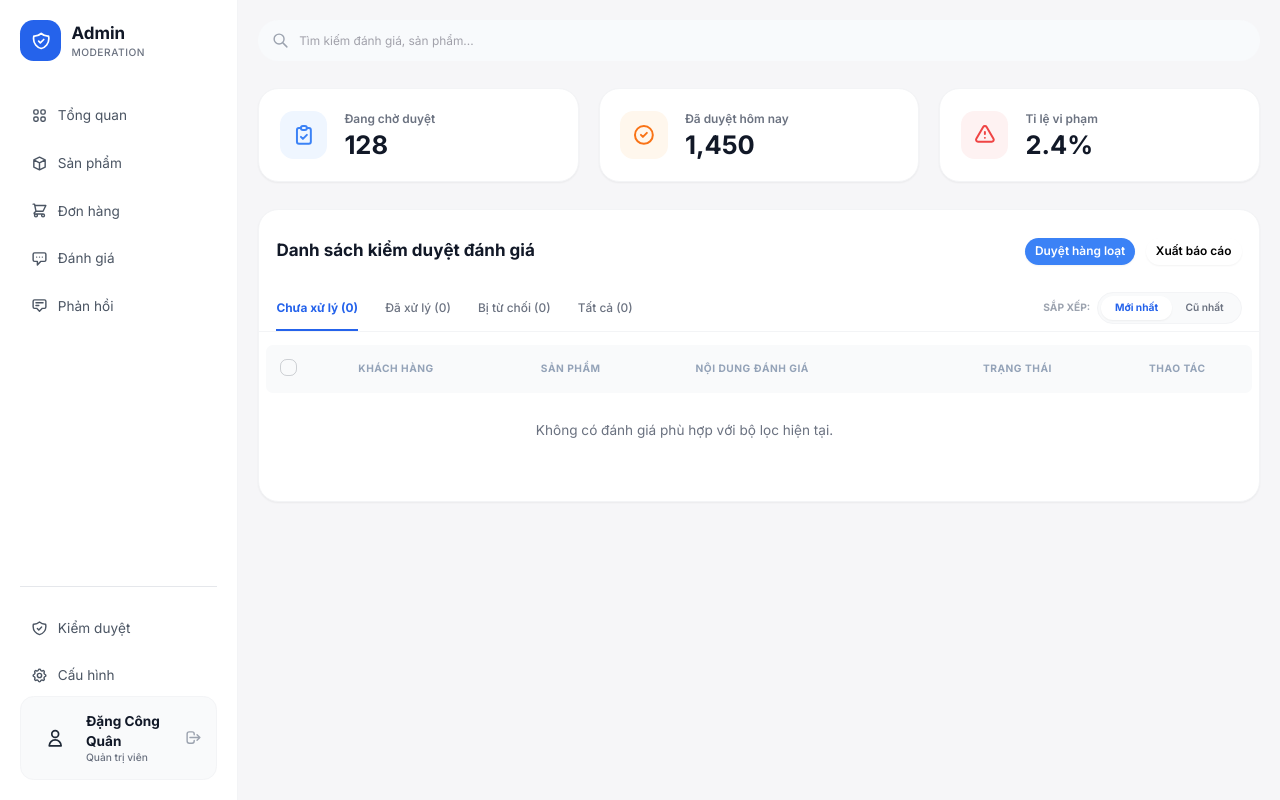
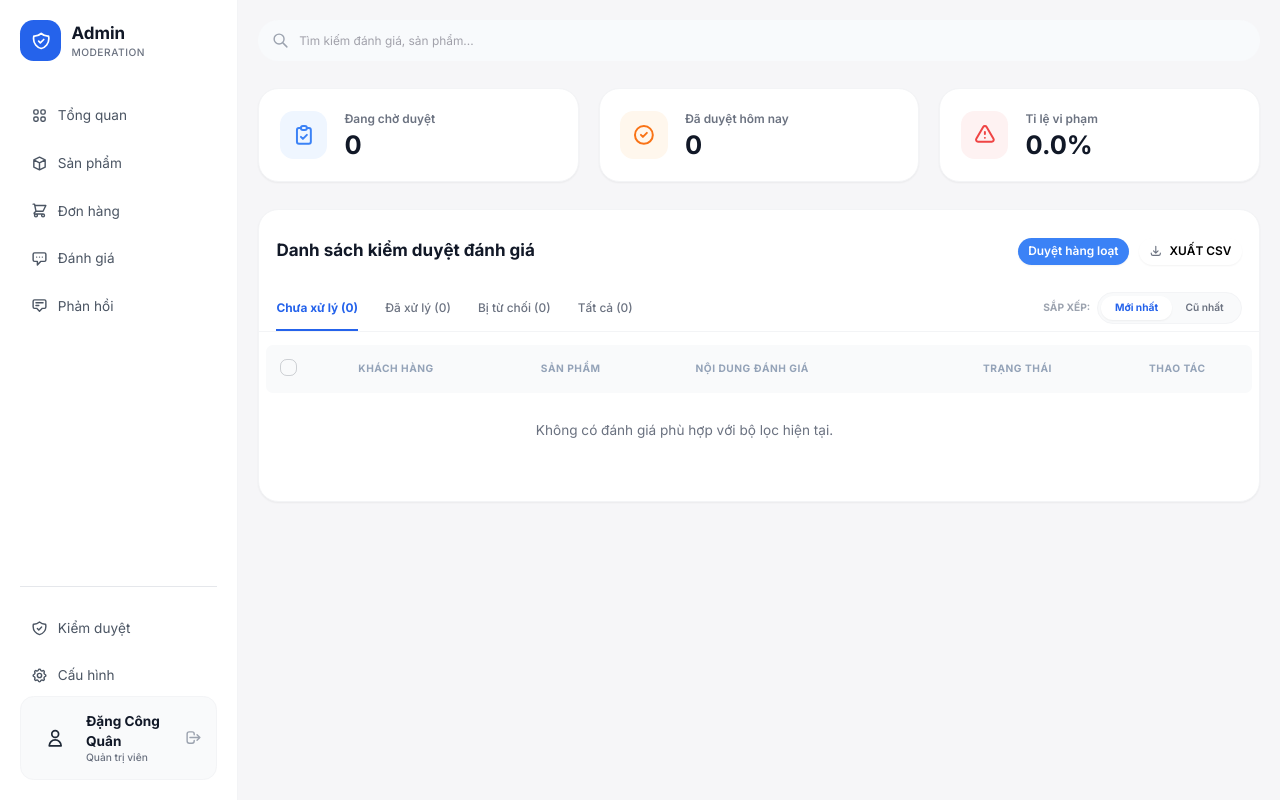
Before and after one commit to CFRMS-Project/CFRMS, a Node server app: template views/admin/pages/feedbacks/index.pug in a window 1280 px wide. Run offline with Node 20, Linux system fonts and the light colour scheme; the template is opened without the code that fills it, so the values that code supplies are empty; some libraries are stand-ins or nearby versions.

Commit message:
fix(admin): [CPC-7] fix feedback ui and add export csv

```diff
--- a/public/admin/js/script.js
+++ b/public/admin/js/script.js
@@ -8,7 +8,7 @@
   const closeBtns = modal.querySelectorAll(".modal-close-btn");
   closeBtns.forEach((btn) => {
     btn.addEventListener("click", () => {
-      modal.classList.add("hidden");
+      modal.style.display = "none";
     });
   });
 
@@ -16,25 +16,48 @@
   modal.addEventListener("click", (e) => {
     const modalContent = modal.querySelector(".bg-white");
     if (modalContent && !modalContent.contains(e.target)) {
-      modal.classList.add("hidden");
+      modal.style.display = "none";
     }
   });
 
   // 1. Quản lý Checkboxes
   const checkAll = document.querySelector("input[name='checkall']");
-  const checkItems = document.querySelectorAll("input[name='id']");
+
+  function getCheckItems() {
+    return Array.from(document.querySelectorAll("input[name='id']"));
+  }
+
+  function updateCheckAllState() {
+    const checkItems = getCheckItems();
+    if (!checkAll || checkItems.length === 0) return;
+    const checkedCount = checkItems.filter(cb => cb.checked).length;
+    if (checkedCount === 0) {
+      checkAll.checked = false;
+      checkAll.indeterminate = false;
+    } else if (checkedCount === checkItems.length) {
+      checkAll.checked = true;
+      checkAll.indeterminate = false;
+    } else {
+      checkAll.checked = false;
+      checkAll.indeterminate = true;
+    }
+  }
 
   if (checkAll) {
     checkAll.addEventListener("change", () => {
-      checkItems.forEach((cb) => (cb.checked = checkAll.checked));
+      const checkItems = getCheckItems();
+      checkItems.forEach((cb) => {
+        cb.checked = checkAll.checked;
+      });
+      checkAll.indeterminate = false;
     });
   }
 
-  checkItems.forEach((cb) => {
-    cb.addEventListener("change", () => {
-      const allChecked = Array.from(checkItems).every((item) => item.checked);
-      if (checkAll) checkAll.checked = allChecked;
-    });
+  // Gán sự kiện cho các checkbox hàng
+  document.addEventListener("change", (e) => {
+    if (e.target.matches("input[name='id']")) {
+      updateCheckAllState();
+    }
   });
 
   // 2. Chức năng API
@@ -113,7 +136,11 @@
   // 4. Các nút tương tác trong Modal
   const btnApproveModal = document.getElementById("modal-btn-reply");
   const btnHideModal = document.getElementById("modal-btn-hide");
+  const btnEditReplyModal = document.getElementById("modal-btn-edit-reply");
   const replyInput = document.getElementById("modal-reply-input");
+
+  // Trạng thái chế độ sửa
+  let isEditMode = false;
 
   if (btnApproveModal) {
     btnApproveModal.addEventListener("click", () => {
@@ -129,29 +156,35 @@
   if (btnHideModal) {
     btnHideModal.addEventListener("click", () => {
        if (!currentFeedbackId) return;
-       updateStatus(currentFeedbackId, 'rejected').then(res => {
-         if (res.code === 200) window.location.reload();
-         else alert(res.message || "Lỗi");
-       });
+       if (confirm("Ẩn đánh giá này? Đánh giá sẽ bị đặt thành trạng thái bị từ chối.")) {
+         updateStatus(currentFeedbackId, 'rejected').then(res => {
+           if (res.code === 200) window.location.reload();
+           else alert(res.message || "Lỗi");
+         });
+       }
     });
   }
 
-  const btnDeleteModal = document.getElementById("modal-btn-delete");
-  if (btnDeleteModal) {
-    btnDeleteModal.addEventListener("click", () => {
+  // Nút Sửa phản hồi (chỉ xuất hiện khi APPROVED)
+  if (btnEditReplyModal) {
+    btnEditReplyModal.addEventListener("click", () => {
       if (!currentFeedbackId) return;
-      if (confirm("Bạn có chắc chắn muốn xóa (ẩn hoàn toàn) đánh giá vi phạm này không?")) {
-        fetch(`/admin/feedbacks/delete/${currentFeedbackId}`, {
-          method: 'DELETE',
-        })
-        .then(res => res.json())
-        .then(data => {
-          if (data.code === 200) window.location.reload();
-          else alert(data.message || "Lỗi xóa đánh giá");
-        })
-        .catch(err => {
-          console.error(err);
-          alert("Lỗi kết nối khi xóa");
+      if (!isEditMode) {
+        // Chuyển sang chế độ sửa: mở khóa textarea
+        isEditMode = true;
+        replyInput.disabled = false;
+        replyInput.focus();
+        btnEditReplyModal.innerHTML = `
+          <svg xmlns="http://www.w3.org/2000/svg" class="w-4 h-4" fill="none" viewBox="0 0 24 24" stroke="currentColor">
+            <path stroke-linecap="round" stroke-linejoin="round" stroke-width="2" d="M5 13l4 4L19 7"/>
+          </svg> Lưu phản hồi`;
+      } else {
+        // Lưu phản hồi mới
+        const reply = replyInput.value.trim();
+        if (!reply) { alert("Vui lòng nhập nội dung phản hồi."); return; }
+        updateStatus(currentFeedbackId, 'approved', reply).then(res => {
+          if (res.code === 200) window.location.reload();
+          else alert(res.message || "Lỗi lưu phản hồi");
         });
       }
     });
@@ -165,7 +198,7 @@
       .then((response) => {
         if (response.code === 200) {
           renderModal(response.data);
-          modal.classList.remove("hidden");
+          modal.style.display = "flex";
         } else {
           alert("Lỗi: " + (response.message || "Không tìm thấy"));
         }
@@ -221,25 +254,41 @@
     // Reply Box state
     if (data.reply && data.reply.content) {
       replyInput.value = data.reply.content;
-      replyInput.disabled = true;
+      replyInput.disabled = true; // Khóa mặc định, mở khi nhấn Sửa phản hồi
     } else {
       replyInput.value = "";
       replyInput.disabled = false;
     }
 
-    // Button states
-    const btnApproveModal = document.getElementById("modal-btn-reply");
-    const btnHideModal = document.getElementById("modal-btn-hide");
-    const btnDelModal = document.getElementById("modal-btn-delete");
+    // Reset trạng thái edit mode
+    isEditMode = false;
+    if (btnEditReplyModal) {
+      btnEditReplyModal.innerHTML = `
+        <svg xmlns="http://www.w3.org/2000/svg" class="w-4 h-4" fill="none" viewBox="0 0 24 24" stroke="currentColor">
+          <path stroke-linecap="round" stroke-linejoin="round" stroke-width="2" d="M11 5H6a2 2 0 00-2 2v11a2 2 0 002 2h11a2 2 0 002-2v-5m-1.414-9.414a2 2 0 112.828 2.828L11.828 15H9v-2.828l8.586-8.586z"/>
+        </svg> Sửa phản hồi`;
+    }
 
-    if(btnApproveModal) btnApproveModal.style.display = "flex";
-    if(btnHideModal) btnHideModal.style.display = "flex";
-    if(btnDelModal) btnDelModal.style.display = "flex";
+    // Điều chỉnh hiển thị nút theo trạng thái
+    const btnApprove = document.getElementById("modal-btn-reply");
+    const btnHide = document.getElementById("modal-btn-hide");
+    const btnEditReply = document.getElementById("modal-btn-edit-reply");
 
-    if (data.status === "APPROVED") {
-      if(btnApproveModal) btnApproveModal.style.display = "none";
+    // Reset hiển thị tất cả nút về mặc định
+    if (btnApprove) btnApprove.classList.remove("hidden");
+    if (btnHide) btnHide.classList.remove("hidden");
+    if (btnEditReply) btnEditReply.classList.add("hidden");
+
+    if (data.status === "PENDING") {
+      // Hiển: Ẩn đánh giá + Duyệt & Gửi phản hồi
+      // Mặc định đã đúng
+    } else if (data.status === "APPROVED") {
+      // Hiển: Ẩn đánh giá + Sửa phản hồi
+      if (btnApprove) btnApprove.classList.add("hidden");
+      if (btnEditReply) btnEditReply.classList.remove("hidden");
     } else if (data.status === "REJECTED") {
-      if(btnHideModal) btnHideModal.style.display = "none";
+      // Hiển: chỉ Duyệt & Gửi phản hồi
+      if (btnHide) btnHide.classList.add("hidden");
     }
   }
 });
--- a/routes/admin/feedback.route.ts
+++ b/routes/admin/feedback.route.ts
@@ -3,6 +3,7 @@
 import * as controller from "../../controllers/admin/feedback.controller"
 router.get("/", controller.index)
 
+router.get("/export", controller.exportCsv)   // phải trước /detail/:id
 router.get("/detail/:id", controller.detail)
 
 router.patch("/change-status/:status/:id", controller.changeStatus)
--- a/views/admin/pages/feedbacks/index.pug
+++ b/views/admin/pages/feedbacks/index.pug
@@ -117,7 +117,7 @@
           path(stroke-linecap='round' stroke-linejoin='round' stroke-width='2' d='M9 5H7a2 2 0 00-2 2v12a2 2 0 002 2h10a2 2 0 002-2V7a2 2 0 00-2-2h-2M9 5a2 2 0 002 2h2a2 2 0 002-2M9 5a2 2 0 012-2h2a2 2 0 012 2m-6 9l2 2 4-4')
       div
         p(class='text-sm font-semibold text-gray-500 mb-1') Đang chờ duyệt
-        h3(class='text-3xl font-bold text-gray-900')= (stats && stats.pendingCount) ? stats.pendingCount : 128
+        h3(class='text-3xl font-bold text-gray-900')= (stats != null && stats.pendingCount != null) ? stats.pendingCount.toLocaleString('vi-VN') : 0
 
     div(class='bg-white p-6 rounded-3xl shadow-sm border border-gray-100 flex items-center gap-5')
       div(class='w-14 h-14 rounded-2xl card-icon-approved flex items-center justify-center')
@@ -125,7 +125,7 @@
           path(stroke-linecap='round' stroke-linejoin='round' stroke-width='2' d='M9 12l2 2 4-4m6 2a9 9 0 11-18 0 9 9 0 0118 0z')
       div
         p(class='text-sm font-semibold text-gray-500 mb-1') Đã duyệt hôm nay
-        h3(class='text-3xl font-bold text-gray-900')= (stats && stats.approvedTodayCount) ? stats.approvedTodayCount : '1,450'
+        h3(class='text-3xl font-bold text-gray-900')= (stats != null && stats.approvedTodayCount != null) ? stats.approvedTodayCount.toLocaleString('vi-VN') : 0
 
     div(class='bg-white p-6 rounded-3xl shadow-sm border border-gray-100 flex items-center gap-5')
       div(class='w-14 h-14 rounded-2xl card-icon-violation flex items-center justify-center')
@@ -133,7 +133,7 @@
           path(stroke-linecap='round' stroke-linejoin='round' stroke-width='2' d='M12 9v2m0 4h.01m-6.938 4h13.856c1.54 0 2.502-1.667 1.732-3L13.732 4c-.77-1.333-2.694-1.333-3.464 0L3.34 16c-.77 1.333.192 3 1.732 3z')
       div
         p(class='text-sm font-semibold text-gray-500 mb-1') Tỉ lệ vi phạm
-        h3(class='text-3xl font-bold text-gray-900')= `${Number((stats && stats.violationRate) ? stats.violationRate : 2.4).toFixed(1)}%`
+        h3(class='text-3xl font-bold text-gray-900')= `${(stats != null && stats.violationRate != null) ? Number(stats.violationRate).toFixed(1) : '0.0'}%`
 
   //- 3. BẢNG KIỂM DUYỆT
   div(class='bg-white rounded-3xl shadow-sm border border-gray-100 overflow-hidden pt-8 pb-10 min-h-[500px]')
@@ -141,7 +141,10 @@
       h2(class='text-xl font-bold text-gray-900') Danh sách kiểm duyệt đánh giá
       div(class='flex gap-3 feedbacks-actions')
         button(id='btn-bulk-approve' class='btn btn-sm h-10 px-5 border-none text-white hover:opacity-90 font-medium shadow-sm transition-all' style='background-color:#3B82F6; border-radius: 9999px;' type='button') Duyệt hàng loạt
-        button(class='btn btn-sm h-10 px-5 border-none font-medium shadow-sm hover:bg-gray-200 hover:shadow-md transition-all' style='background-color:#FFFFFF; color: #000000; border-radius: 9999px;' type='button') Xuất báo cáo
+        a(href=`/admin/feedbacks/export?tab=${currentTab}&q=${encodeURIComponent(safeQuery)}&sort=${currentSort}` class='btn btn-sm h-10 px-5 border-none font-medium shadow-sm hover:bg-gray-200 hover:shadow-md transition-all flex items-center gap-2' style='background-color:#FFFFFF; color: #000000; border-radius: 9999px;' download)
+          svg(xmlns='http://www.w3.org/2000/svg' class='h-4 w-4 text-gray-500' fill='none' viewBox='0 0 24 24' stroke='currentColor')
+            path(stroke-linecap='round' stroke-linejoin='round' stroke-width='2' d='M4 16v1a3 3 0 003 3h10a3 3 0 003-3v-1m-4-4l-4 4m0 0l-4-4m4 4V4')
+          | Xuất CSV
 
     div(class='px-5 border-b border-gray-100 flex justify-between items-center')
       div(class='flex gap-8 text-sm overflow-x-auto')
@@ -240,9 +243,8 @@
                 path(stroke-linecap='round' stroke-linejoin='round' stroke-width='2' d='M9 5l7 7-7 7')
 
   //- 5. MODAL CHI TIẾT ĐÁNH GIÁ (Ẩn mặc định)
-  div(id='feedback-detail-modal' class='fixed inset-0 z-50 hidden' style='background-color: rgba(0,0,0,0.4)')
-    div(class='flex items-center justify-center min-h-screen p-4')
-      div(class='bg-white rounded-[20px] w-full max-w-[580px] shadow-2xl flex flex-col' style='max-height: 90vh')
+  div(id='feedback-detail-modal' class='fixed inset-0 z-50 hidden flex items-center justify-center p-4' style='background-color: rgba(0,0,0,0.45); backdrop-filter: blur(4px);')
+    div(class='bg-white w-full shadow-2xl flex flex-col' style='border-radius: 20px; max-width: 580px; max-height: 90vh;')
         //- Header (cố định)
         div(class='flex items-center justify-between px-7 py-5 border-b border-gray-100 flex-shrink-0')
           h3(class='text-[16px] font-bold flex items-center gap-2.5 text-gray-900')
@@ -256,15 +258,16 @@
         //- Body (scroll được)
         div(class='overflow-y-auto flex-1 px-7 py-6')
           //- 2 Card: User + Product
-          div(class='flex gap-4 mb-7')
-            div(class='flex-1 border border-gray-100 rounded-2xl px-5 py-4 flex items-center gap-4')
-              img(id='modal-user-avatar' class='w-12 h-12 rounded-full object-cover bg-gray-200' src='')
-              div(class='font-bold text-gray-900 text-[15px]' id='modal-user-name')
-            div(class='flex-1 border border-gray-100 rounded-2xl px-5 py-4 flex items-center gap-4')
-              img(id='modal-product-img' class='w-12 h-12 rounded-full object-cover bg-gray-200' src='')
-              div
-                div(class='font-bold text-gray-900 text-[15px] leading-snug' id='modal-product-name')
-                div(class='text-blue-500 font-medium text-[14px] mt-0.5' id='modal-product-price')
+          div(class='flex gap-3 mb-6')
+            div(class='flex-1 min-w-0 border border-gray-100 rounded-2xl px-4 py-3 flex items-center gap-3')
+              img(id='modal-user-avatar' class='w-10 h-10 flex-shrink-0 rounded-full object-cover bg-gray-200' src='')
+              div(class='min-w-0')
+                div(class='font-bold text-gray-900 text-[14px] truncate' id='modal-user-name')
+            div(class='flex-1 min-w-0 border border-gray-100 rounded-2xl px-4 py-3 flex items-center gap-3')
+              img(id='modal-product-img' class='w-10 h-10 flex-shrink-0 rounded-full object-cover bg-gray-200' src='')
+              div(class='min-w-0')
+                div(class='font-bold text-gray-900 text-[14px] truncate leading-snug' id='modal-product-name')
+                div(class='text-blue-500 font-medium text-[13px] mt-0.5 truncate' id='modal-product-price')
 
           //- Rating + Date
           div(class='mb-6')
@@ -305,19 +308,23 @@
               | Phản hồi sẽ được hiển thị công khai trên trang chi tiết sản phẩm sau khi duyệt.
 
         //- Footer (cố định)
-        div(class='px-7 py-5 border-t border-gray-100 bg-white flex justify-between items-center rounded-b-[20px] flex-shrink-0')
+        div(class='px-7 py-5 border-t border-gray-100 bg-white flex justify-between items-center flex-shrink-0' style='border-radius: 0 0 20px 20px;')
           button(class='font-semibold text-gray-600 hover:text-gray-900 modal-close-btn transition-colors text-[14px]' type='button') Đóng
           div(class='flex gap-2.5')
-            button(id='modal-btn-delete' class='px-4 py-2.5 rounded-full border border-red-500 bg-red-50 text-red-600 font-semibold text-[13px] hover:bg-red-500 hover:text-white flex items-center gap-1.5 transition-colors')
+            //- Nút Ẩn đánh giá (đặt REJECTED) - hiển thị khi PENDING hoặc APPROVED
+            button(id='modal-btn-hide' class='px-4 py-2.5 rounded-full border border-pink-300 bg-pink-50 text-pink-600 font-semibold text-[13px] hover:bg-pink-100 hover:border-pink-400 flex items-center gap-1.5 transition-colors')
               svg(xmlns='http://www.w3.org/2000/svg' class='w-4 h-4' fill='none' viewBox='0 0 24 24' stroke='currentColor')
-                path(stroke-linecap='round' stroke-linejoin='round' stroke-width='2' d='M19 7l-.867 12.142A2 2 0 0116.138 21H7.862a2 2 0 01-1.995-1.858L5 7m5 4v6m4-6v6m1-10V4a1 1 0 00-1-1h-4a1 1 0 00-1 1v3M4 7h16')
-              | Xóa vi phạm
+                path(stroke-linecap='round' stroke-linejoin='round' stroke-width='2' d='M18.364 18.364A9 9 0 005.636 5.636m12.728 12.728A9 9 0 015.636 5.636m12.728 12.728L5.636 5.636')
+              | Ẩn đánh giá
 
-            button(id='modal-btn-hide' class='px-4 py-2.5 rounded-full border border-orange-300 bg-white text-orange-500 font-semibold text-[13px] hover:bg-orange-50 flex items-center gap-1.5 transition-colors')
-              svg(xmlns='http://www.w3.org/2000/svg' class='w-4 h-4' fill='none' viewBox='0 0 24 24' stroke='currentColor')
-                path(stroke-linecap='round' stroke-linejoin='round' stroke-width='2' d='M13.875 18.825A10.05 10.05 0 0112 19c-4.478 0-8.268-2.943-9.543-7a9.97 9.97 0 011.563-3.029m5.858.908a3 3 0 114.243 4.243M9.878 9.878l4.242 4.242M9.88 9.88l-3.29-3.29m7.532 7.532l3.29 3.29M3 3l3.59 3.59m0 0A9.953 9.953 0 0112 5c4.478 0 8.268 2.943 9.543 7a10.025 10.025 0 01-4.132 5.411m0 0L21 21')
-              | Ẩn
+            //- Nút Duyệt & Gửi phản hồi - hiển thị khi PENDING hoặc REJECTED
             button(id='modal-btn-reply' class='px-4 py-2.5 rounded-full bg-blue-600 text-white font-semibold text-[13px] hover:bg-blue-700 flex items-center gap-1.5 shadow-md transition-all')
               svg(xmlns='http://www.w3.org/2000/svg' class='w-4 h-4' fill='none' viewBox='0 0 24 24' stroke='currentColor')
                 path(stroke-linecap='round' stroke-linejoin='round' stroke-width='2' d='M9 12l2 2 4-4m6 2a9 9 0 11-18 0 9 9 0 0118 0z')
               | Duyệt & Gửi phản hồi
+
+            //- Nút Sửa phản hồi - chỉ hiển thị khi APPROVED
+            button(id='modal-btn-edit-reply' class='px-4 py-2.5 rounded-full bg-blue-600 text-white font-semibold text-[13px] hover:bg-blue-700 flex items-center gap-1.5 shadow-md transition-all hidden')
+              svg(xmlns='http://www.w3.org/2000/svg' class='w-4 h-4' fill='none' viewBox='0 0 24 24' stroke='currentColor')
+                path(stroke-linecap='round' stroke-linejoin='round' stroke-width='2' d='M11 5H6a2 2 0 00-2 2v11a2 2 0 002 2h11a2 2 0 002-2v-5m-1.414-9.414a2 2 0 112.828 2.828L11.828 15H9v-2.828l8.586-8.586z')
+              | Sửa phản hồi
```
Also changed, not shown: controllers/admin/feedback.controller.ts (+87 -1 lines).
